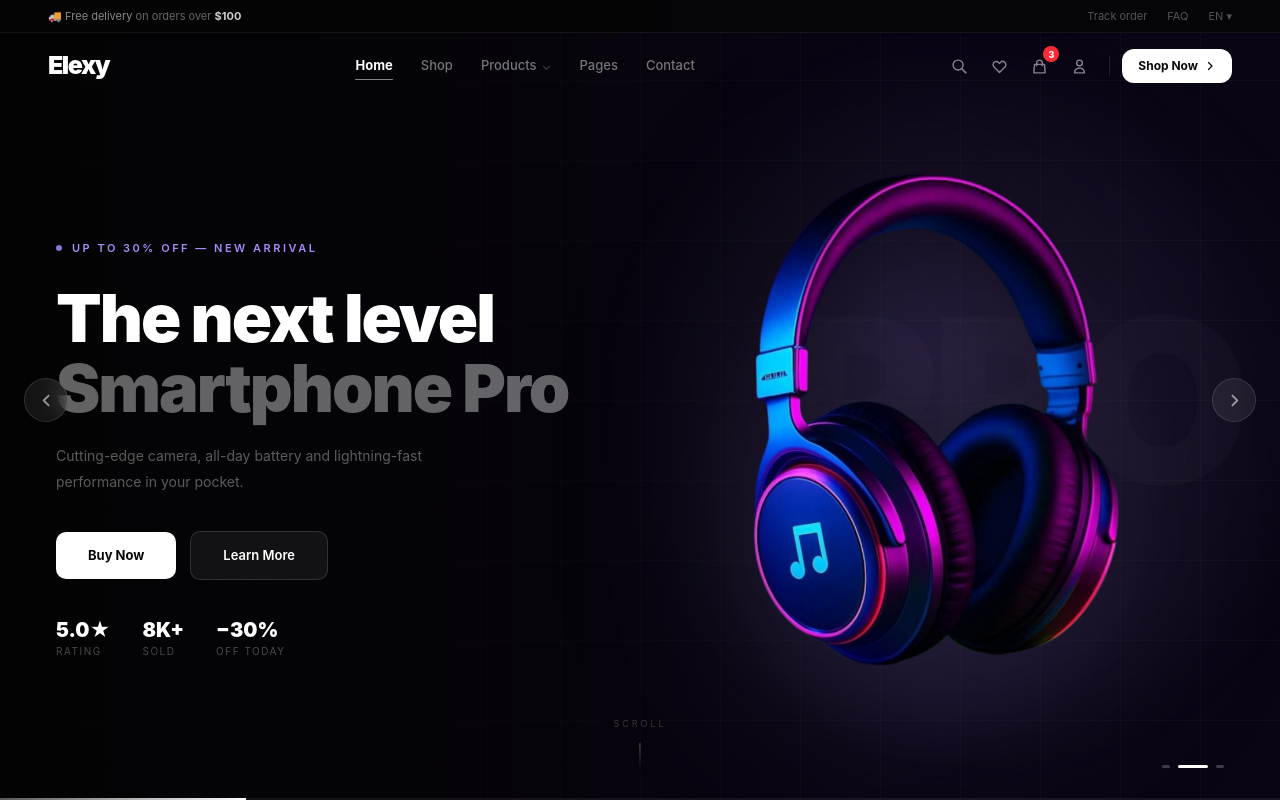
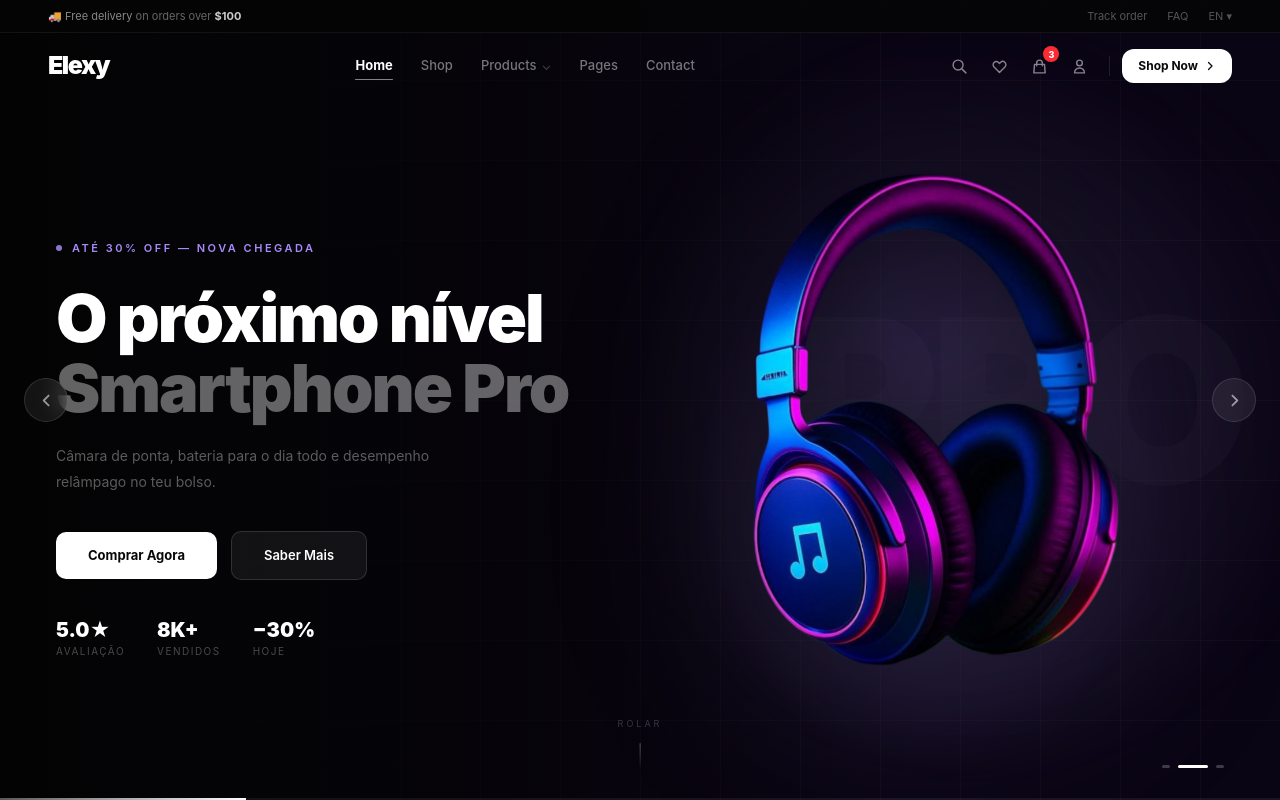
Before and after one commit to GeraldoChin/EletroZone, a React (Vite) app in the folder e-comerce/: page / in a window 1280 px wide. Shown: the top 800 px of the page. Built offline with nearby package versions, Linux system fonts and the light colour scheme.

Commit message:
Hero atualizado

```diff
--- a/e-comerce/src/components/Hero.jsx
+++ b/e-comerce/src/components/Hero.jsx
@@ -29,27 +29,31 @@ const HERO_CSS = `
 `;
 
 const SLIDES = [
-  {
-    bg:        "#060d18",
-    accent:    "#38bdf8",
-    accentRgb: "56,189,248",
-    tag:       "DISCOUNT UPTO 75% — HURRY UP!",
-    title:     ["Next generation", "Virtual reality"],
-    desc:      "VR is the most immersive way to access notifications, calls and apps — right on your wrist.",
-    bgWord:    "VROT",
-    stats:     [{ val:"4.9★", lbl:"Rating" }, { val:"12K+", lbl:"Sold" }, { val:"−75%", lbl:"Off Today" }],
-    img:       "public/images/airpods2.png",
-    imgAlt:    "VR Headset",
-  },
+{
+  bg:        "#060d18",
+  accent:   "#38bdf8", // laranja JBL 🔥
+  accentRgb: "249,115,22",
+  tag:       "DESCONTO ATÉ 50% — SOM PREMIUM!",
+  title:     ["Som potente JBL", "AirPods sem fio"],
+  desc:      "Desfruta de graves profundos, conexão estável e bateria de longa duração com os novos AirPods JBL — perfeitos para música, chamadas e mobilidade.",
+  bgWord:    "JBL",
+  stats:     [
+    { val:"4.8★", lbl:"Avaliação" },
+    { val:"20K+", lbl:"Vendidos" },
+    { val:"−50%", lbl:"Promoção" }
+  ],
+  img:       "/images/airpods2.png", // ⚠️ corrigido (sem 'public/')
+  imgAlt:    "AirPods JBL",
+},
   {
     bg:        "#0a0514",
     accent:    "#a78bfa",
     accentRgb: "167,139,250",
-    tag:       "UP TO 30% OFF — NEW ARRIVAL",
-    title:     ["The next level", "Smartphone Pro"],
-    desc:      "Cutting-edge camera, all-day battery and lightning-fast performance in your pocket.",
+    tag:       "ATÉ 30% OFF — NOVA CHEGADA",
+    title:     ["O próximo nível", "Smartphone Pro"],
+    desc:      "Câmara de ponta, bateria para o dia todo e desempenho relâmpago no teu bolso.",
     bgWord:    "PRO",
-    stats:     [{ val:"5.0★", lbl:"Rating" }, { val:"8K+", lbl:"Sold" }, { val:"−30%", lbl:"Off Today" }],
+    stats:     [{ val:"5.0★", lbl:"Avaliação" }, { val:"8K+", lbl:"Vendidos" }, { val:"−30%", lbl:"Hoje" }],
     img:       "public/images/headfone2.png",
     imgAlt:    "Smartphone Pro",
   },
@@ -57,13 +61,13 @@ const SLIDES = [
     bg:        "#0f0700",
     accent:    "#f59e0b",
     accentRgb: "245,158,11",
-    tag:       "LIMITED OFFER — STUDIO QUALITY",
-    title:     ["Modern & style", "Headphone"],
-    desc:      "Studio-grade sound with active noise cancellation. Feel every beat like never before.",
+    tag:       "OFERTA LIMITADA — QUALIDADE ESTÚDIO",
+    title:     ["Moderno & com estilo", "Headfones"],
+    desc:      "Som de qualidade estúdio com cancelamento ativo de ruído. Sente cada batida como nunca antes.",
     bgWord:    "SOUND",
-    stats:     [{ val:"4.8★", lbl:"Rating" }, { val:"20K+", lbl:"Sold" }, { val:"−50%", lbl:"Off Today" }],
+    stats:     [{ val:"4.8★", lbl:"Avaliação" }, { val:"20K+", lbl:"Vendidos" }, { val:"−50%", lbl:"Hoje" }],
     img:       "public/images/headfone3.png",
-    imgAlt:    "Headphones",
+    imgAlt:    "Auscultadores",
   },
 ];
 
@@ -117,13 +121,13 @@ export default function HeroSlider() {
       }}
     >
 
-      {/* ── Per-slide background ── */}
+      {/* ── Fundo por slide ── */}
       {SLIDES.map((slide, i) => (
         <div key={i}
           className="absolute inset-0 transition-opacity duration-[1000ms]"
           style={{ opacity: i === cur ? 1 : 0, zIndex: 0, background: slide.bg }}>
 
-          {/* Accent glow — right side */}
+          {/* Brilho accent — lado direito */}
           <div className="absolute pointer-events-none"
             style={{
               width: 800, height: 800,
@@ -133,20 +137,20 @@ export default function HeroSlider() {
               filter: "blur(30px)",
             }} />
 
-          {/* Subtle grid */}
+          {/* Grelha subtil */}
           <div className="absolute inset-0 pointer-events-none"
             style={{
               backgroundImage: "linear-gradient(rgba(255,255,255,.025) 1px,transparent 1px),linear-gradient(90deg,rgba(255,255,255,.025) 1px,transparent 1px)",
               backgroundSize: "80px 80px",
             }} />
 
-          {/* Left text-area dark vignette */}
+          {/* Vinheta escura lado esquerdo */}
           <div className="absolute inset-0 pointer-events-none"
             style={{
               background: "linear-gradient(to right, rgba(3,3,3,.95) 0%, rgba(3,3,3,.75) 30%, rgba(3,3,3,.30) 55%, transparent 70%)",
             }} />
 
-          {/* Giant bg word */}
+          {/* Palavra de fundo gigante */}
           <div className="absolute pointer-events-none select-none"
             style={{
               right: "3%", top: "50%", transform: "translateY(-50%)",
@@ -159,7 +163,7 @@ export default function HeroSlider() {
         </div>
       ))}
 
-      {/* ── Per-slide content ── */}
+      {/* ── Conteúdo por slide ── */}
       {SLIDES.map((slide, i) => (
         <div key={i}
           className={`absolute inset-0 transition-opacity duration-[800ms]
@@ -168,7 +172,7 @@ export default function HeroSlider() {
               : "opacity-0 z-[2] pointer-events-none"
             }`}
         >
-          {/* 2-col layout */}
+          {/* Layout de 2 colunas */}
           <div
             className="relative h-full grid max-w-[1280px] mx-auto px-14"
             style={{
@@ -178,7 +182,7 @@ export default function HeroSlider() {
             }}
           >
 
-            {/* ── LEFT: text ── */}
+            {/* ── ESQUERDA: texto ── */}
             <div className="flex flex-col justify-center z-10 pr-8">
 
               {/* Tag */}
@@ -191,36 +195,36 @@ export default function HeroSlider() {
                 </span>
               </div>
 
-              {/* Headline */}
+              {/* Título */}
               <h1 className="anim-h1 font-black leading-[1.04] mb-5 text-white"
                 style={{ fontSize: "clamp(42px,5.2vw,72px)", letterSpacing: "-2px" }}>
                 {slide.title[0]}<br />
                 <span style={{ color: "rgba(255,255,255,.38)" }}>{slide.title[1]}</span>
               </h1>
 
-              {/* Description */}
+              {/* Descrição */}
               <p className="anim-desc text-[14px] leading-[1.85] mb-9 max-w-[380px]"
                 style={{ color: "rgba(255,255,255,.35)" }}>
                 {slide.desc}
               </p>
 
-              {/* Buttons */}
+              {/* Botões */}
               <div className="anim-btns flex items-center gap-3.5 mb-10">
                 <button
                   className="text-[13px] font-bold px-8 py-3.5 rounded-[10px] cursor-pointer border-none transition-all duration-200 hover:-translate-y-0.5 hover:opacity-90 active:scale-95"
                   style={{ background: "#fff", color: "#080808" }}>
-                  Buy Now
+                  Comprar Agora
                 </button>
                 <button
                   className="text-[13px] font-semibold px-8 py-3.5 rounded-[10px] cursor-pointer text-white transition-all duration-200 hover:-translate-y-0.5"
                   style={{ background: "rgba(255,255,255,.06)", border: "1px solid rgba(255,255,255,.13)", backdropFilter: "blur(8px)" }}
                   onMouseOver={e => { e.currentTarget.style.background = "rgba(255,255,255,.11)"; e.currentTarget.style.borderColor = "rgba(255,255,255,.28)"; }}
                   onMouseOut={e => { e.currentTarget.style.background = "rgba(255,255,255,.06)"; e.currentTarget.style.borderColor = "rgba(255,255,255,.13)"; }}>
-                  Learn More
+                  Saber Mais
                 </button>
               </div>
 
-              {/* Stats */}
+              {/* Estatísticas */}
               <div className="anim-stats flex items-center gap-8">
                 {slide.stats.map((st, idx) => (
                   <div key={idx}>
@@ -232,9 +236,9 @@ export default function HeroSlider() {
               </div>
             </div>
 
-            {/* ── RIGHT: product image — contained, never cropped ── */}
+            {/* ── DIREITA: imagem do produto ── */}
             <div className="anim-img relative h-full flex items-center justify-center">
-              {/* Subtle glow behind product */}
+              {/* Brilho subtil atrás do produto */}
               <div className="absolute inset-0 pointer-events-none"
                 style={{
                   background: `radial-gradient(ellipse 60% 60% at 50% 55%, rgba(${slide.accentRgb},.12) 0%, transparent 70%)`,
@@ -258,7 +262,7 @@ export default function HeroSlider() {
         </div>
       ))}
 
-      {/* ── Arrow buttons ── */}
+      {/* ── Botões de seta ── */}
       {[
         { dir: "left",  pos: "left-6",  d: "M15 19l-7-7 7-7" },
         { dir: "right", pos: "right-6", d: "M9 5l7 7-7 7"    },
@@ -275,7 +279,7 @@ export default function HeroSlider() {
         </button>
       ))}
 
-      {/* ── Dot nav ── */}
+      {/* ── Navegação por pontos ── */}
       <div className="absolute bottom-8 right-14 z-10 flex items-center gap-2">
         {SLIDES.map((_, i) => (
           <button key={i} onClick={() => goTo(i)}
@@ -287,16 +291,16 @@ export default function HeroSlider() {
         ))}
       </div>
 
-      {/* ── Progress bar ── */}
+      {/* ── Barra de progresso ── */}
       <div className="absolute bottom-0 left-0 right-0 h-[2px] z-10"
         style={{ background: "rgba(255,255,255,.06)" }}>
         <div ref={barRef} className="h-full w-0"
           style={{ background: "linear-gradient(to right, rgba(255,255,255,.3), #fff)" }} />
       </div>
 
-      {/* ── Scroll hint ── */}
+      {/* ── Indicador de scroll ── */}
       <div className="absolute bottom-9 left-1/2 -translate-x-1/2 z-10 flex flex-col items-center gap-1.5 pointer-events-none">
-        <span className="text-[9px] tracking-[3px] uppercase" style={{ color: "rgba(255,255,255,.2)" }}>Scroll</span>
+        <span className="text-[9px] tracking-[3px] uppercase" style={{ color: "rgba(255,255,255,.2)" }}>Rolar</span>
         <div className="scroll-hint w-px h-7 rounded-full"
           style={{ background: "linear-gradient(to bottom, rgba(255,255,255,.4), transparent)" }} />
       </div>
```
Also changed, not shown: e-comerce/src/components/InstagramShop.jsx (+22 -39 lines).
